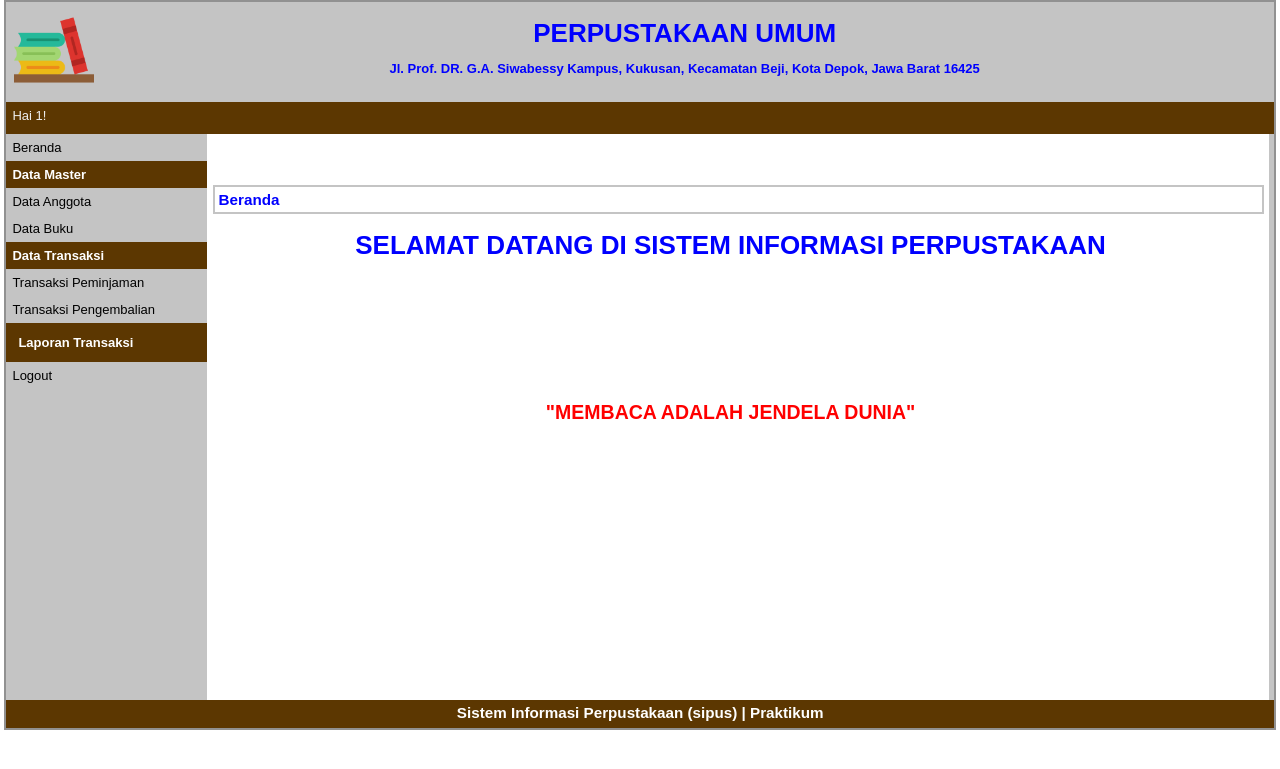
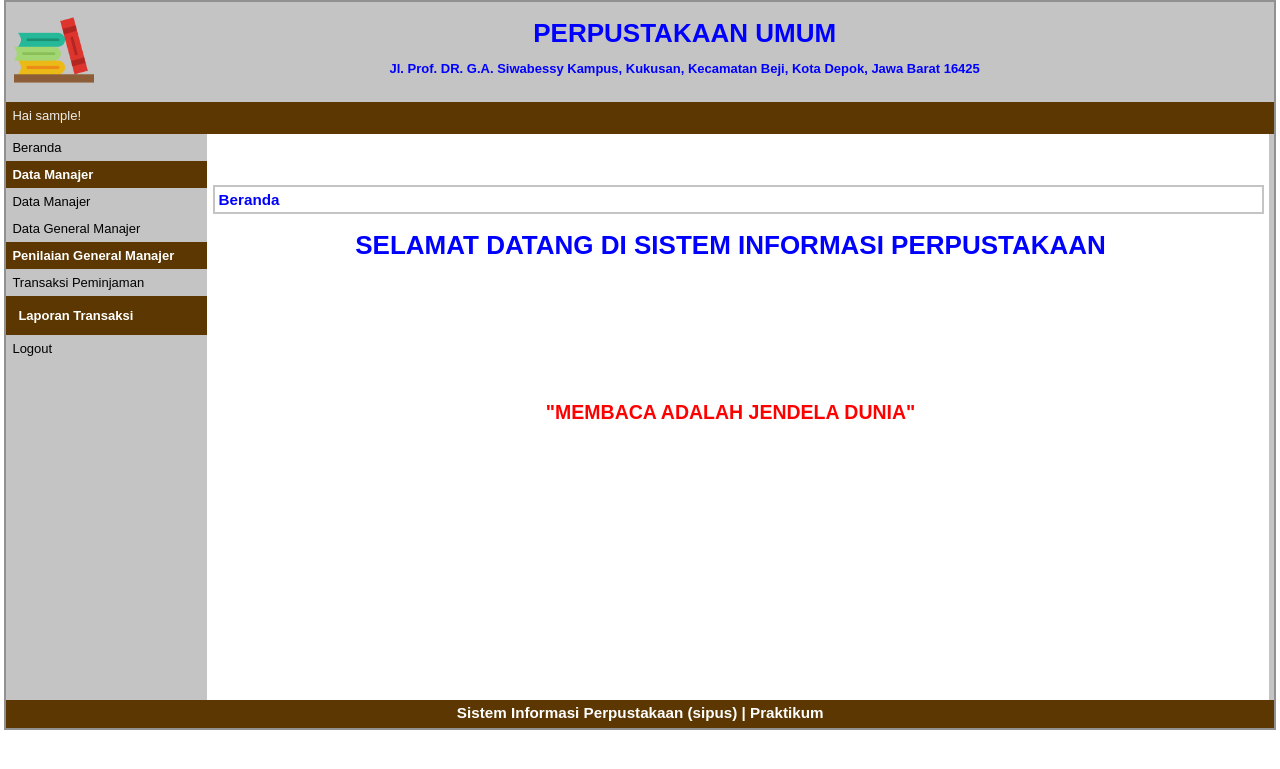
Before and after one commit to akmalm007/sistem-pendukung-keputusan-untuk-menilai-kualitas-manajer, a PHP site: page / in a window 1280 px wide. Shown: the top 769 px of the page. Run offline with PHP 8.4, Linux system fonts and the light colour scheme; the visitor is signed in with stand-in values (Sample User, id 1); grey boxes are pictures that could not be loaded.

Commit message:
Merubah Koneksi, index dan menambah tabel manajer untuk admin

```diff
--- a/cek_login.php
+++ b/cek_login.php
@@ -7,14 +7,14 @@ include "koneksi.php";
 	{
 			$user	= isset($_POST['user']) ? $_POST['user'] : "";
 			$pass	= isset($_POST['pass']) ? $_POST['pass'] : "";
-			$qry	= mysqli_query($db,"SELECT * FROM admin WHERE username = '$user' AND password = '$pass'");
+			$qry	= mysqli_query($db,"SELECT * FROM tb_admin WHERE username = '$user' AND password = '$pass'");
 			$sesi	= mysqli_num_rows($qry);
 
 			if ($sesi == 1)
 			{
 				$data_admin	= mysqli_fetch_array($qry);
 				$_SESSION['id_admin'] = $data_admin['id_admin'];
-				$_SESSION['sesi'] = $data_admin['nm_admin'];
+				$_SESSION['sesi'] = $data_admin['username'];
 
 				echo "<script>alert('Anda berhasil Log In');</script>";
 				echo "<meta http-equiv='refresh' content='0; url=index.php?user=$sesi'>";
--- a/index.php
+++ b/index.php
@@ -33,16 +33,15 @@ if (isset($_SESSION['sesi'])) {
       </div>
       <div id="sidebar">
         <a href="index.php?p=beranda">Beranda</a>
-        <p class="label-navigasi">Data Master</p>
+        <p class="label-navigasi">Data Manajer</p>
         <ul>
-          <li><a href="index.php?p=anggota">Data Anggota</a></li>
-          <li><a href="index.php?p=buku">Data Buku</a></li>
+          <li><a href="index.php?p=manajer">Data Manajer</a></li>
+          <li><a href="index.php?p=buku">Data General Manajer</a></li>
         </ul>
-        <p class="label-navigasi">Data Transaksi</p>
+        <p class="label-navigasi">Penilaian General Manajer</p>
         <ul>
           <li><a href="index.php?p=transaksi-peminjaman">Transaksi Peminjaman</a></li>
           <!-- UNTUK TRANSAKSI KEMBALI DI INDEX PAKAI LIST SAJA NANTI UBAH GITU-->
-          <li><a href="index.php?p=transaksi-pengembalian">Transaksi Pengembalian</a></li>
         </ul>
         <p class="label-navigasi" style="color: white;"><a href="index.php?p=laporan-transaksi" style="color: white;">Laporan Transaksi</a></p>
         <a href="logout.php">Logout</a>
--- a/koneksi.php
+++ b/koneksi.php
@@ -3,7 +3,7 @@
 $server = "localhost";
 $user = "root";
 $password = "";
-$nama_database = "dbpus";
+$nama_database = "db_pakhir";
 
 $db = mysqli_connect($server, $user, $password, $nama_database);
 
```
Also changed, not shown: pages/manajer.php (renamed from pages/anggota.php, +17 -15 lines).
